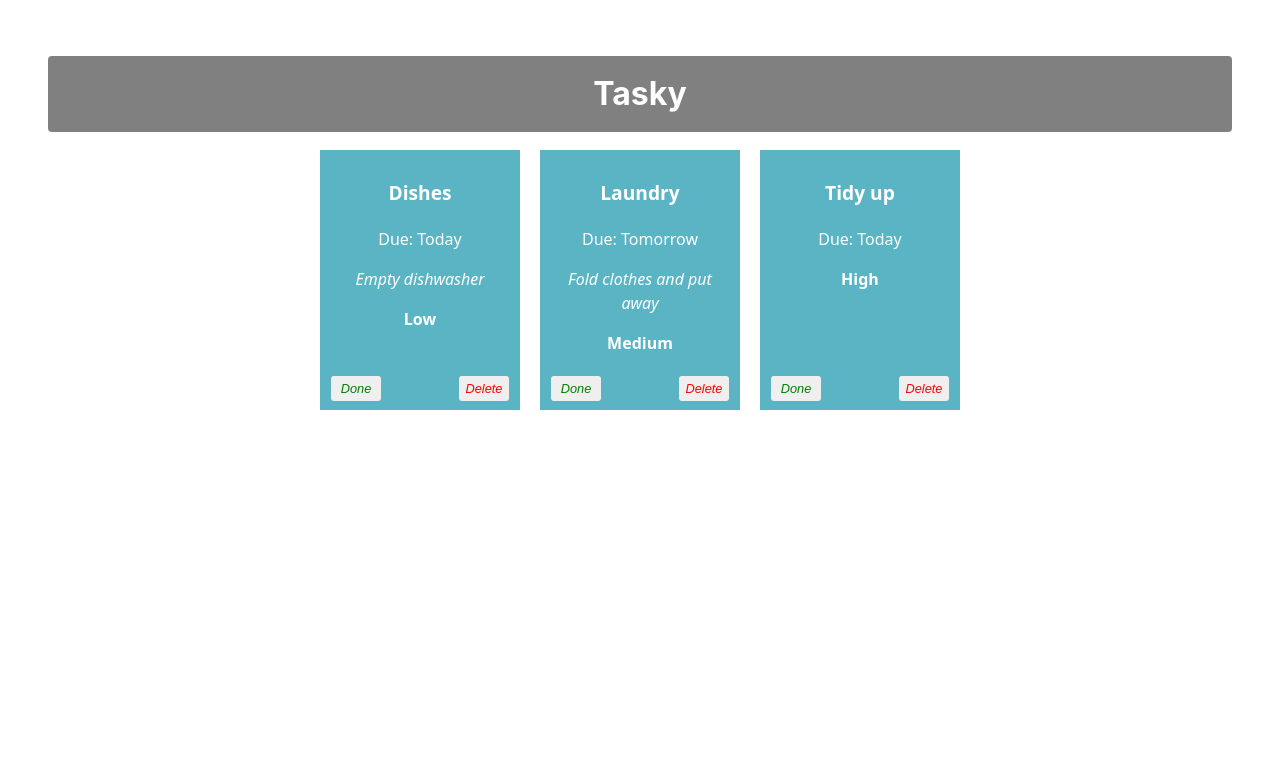
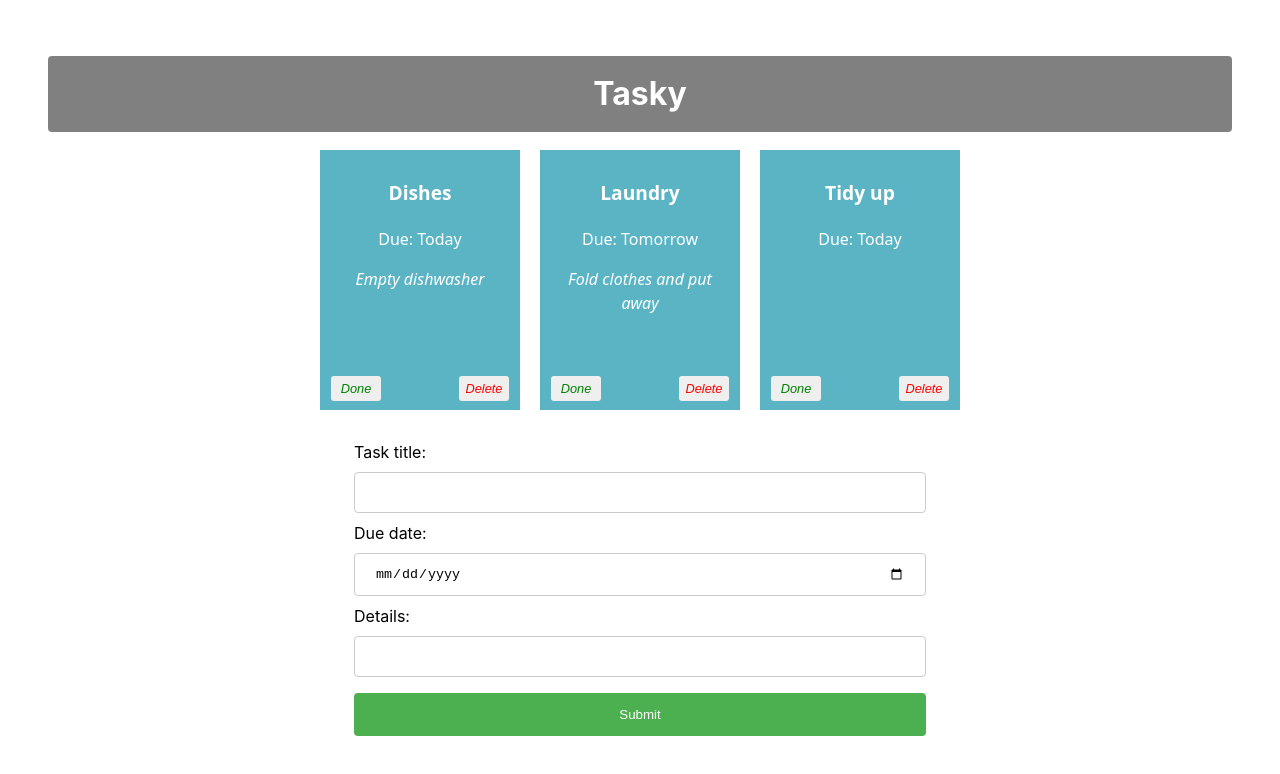
Before and after one commit to bedelya-sert/react-basics-labs, a React (Vite) app: page / in a window 1280 px wide. Shown: the top 774 px of the page. Built offline with nearby package versions, Linux system fonts and the light colour scheme.

Commit message:
Added a submission form at the bottom to add new tasks to the list

```diff
--- a/src/App.css
+++ b/src/App.css
@@ -72,3 +72,34 @@
   right: 5px;
   color: red;
 }
+
+input[type=text], input[type=date] {
+  width: 100%;
+  padding: 12px 20px;
+  margin: 8px 0;
+  display: inline-block;
+  border: 1px solid #ccc;
+  border-radius: 4px;
+  box-sizing: border-box;
+}
+
+input[type=submit] {
+  width: 100%;
+  background-color: #4CAF50;
+  color: white;
+  padding: 14px 20px;
+  margin: 8px 0;
+  border: none;
+  border-radius: 4px;
+  cursor: pointer;
+}
+
+input[type=submit]:hover {
+  background-color: #45a049;
+}
+
+form {
+  text-align: left;
+  width: 50%;
+  margin: auto;
+}
--- a/src/App.jsx
+++ b/src/App.jsx
@@ -1,6 +1,7 @@
 import './App.css';
 import { useState } from 'react';
 import Task from './components/Task';
+import AddTaskForm from './components/Form';
 
 function App() {
 
@@ -25,23 +26,23 @@
   }
 
 
-  return (
-    <div className="container">
+  return (<div className="container">
         <h1>Tasky</h1>
         {taskState.tasks.map((task, index) => (
          <Task
            title={task.title}
            description={task.description}
            deadline={task.deadline}
-          priority={task.priority}
            key={task.id}
            done={task.done}
            markDone={() => doneHandler(index)}
            deleteTask = {() => deleteHandler(index)}
              />
           ))}
+         <AddTaskForm />
        </div>
   );
+
 }
 
 export default App;
--- /dev/null
+++ b/src/components/Form.jsx
@@ -0,0 +1,26 @@
+const AddTaskForm = (props) => {
+
+  return (
+    <div>
+      <form>
+        <label>
+            Task title:
+            <input type="text" name="title" required />
+        </label>
+        <br />
+        <label>
+            Due date:
+            <input type="date" name="deadline" required />
+        </label>
+        <br />
+        <label>
+            Details:
+            <input type="text" name="description" />
+        </label>
+        <input type="submit" value="Submit" />
+        </form>
+    </div>
+  )
+};
+
+export default AddTaskForm;
```
Lines whose indentation alone changed are shown as unchanged.
